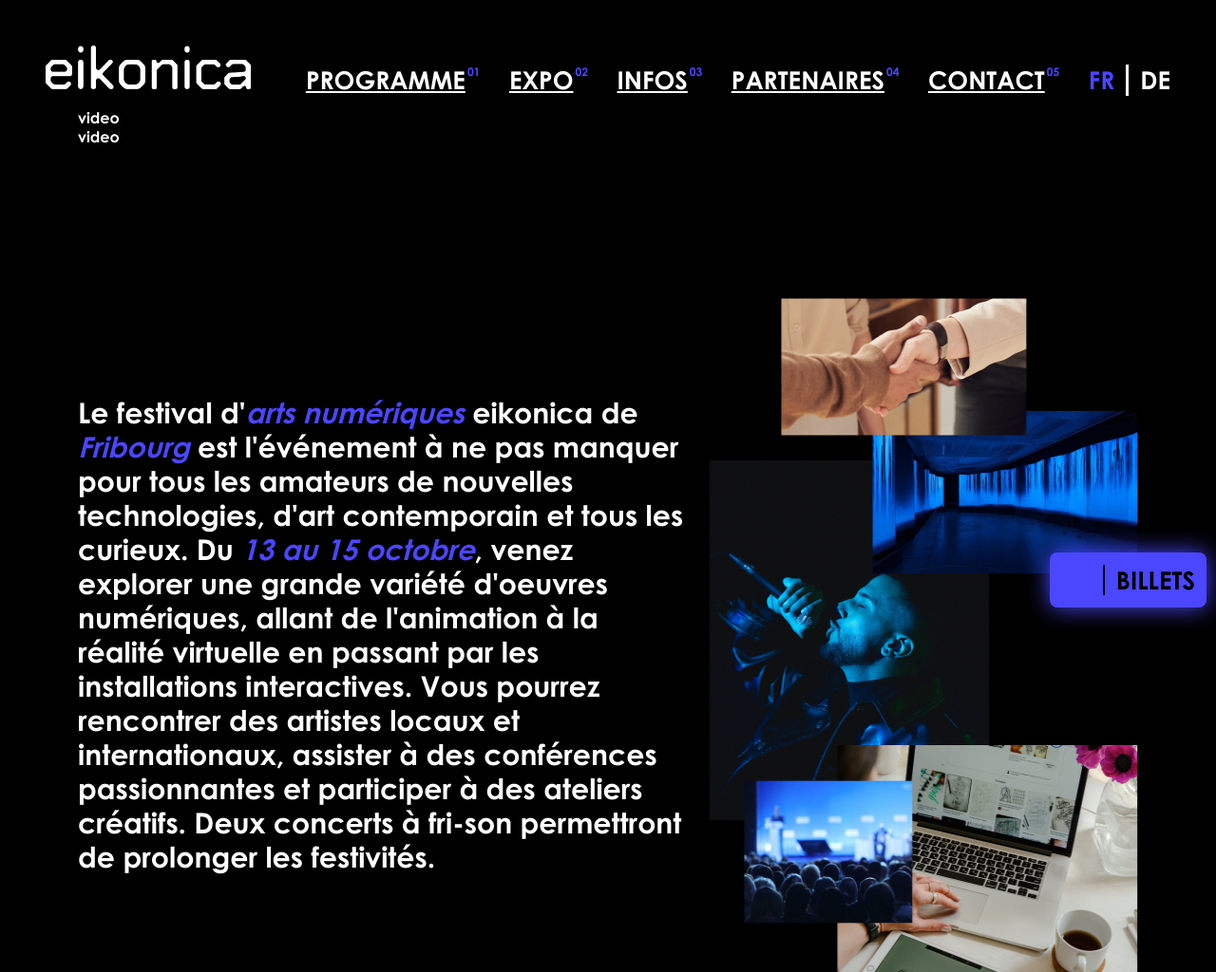
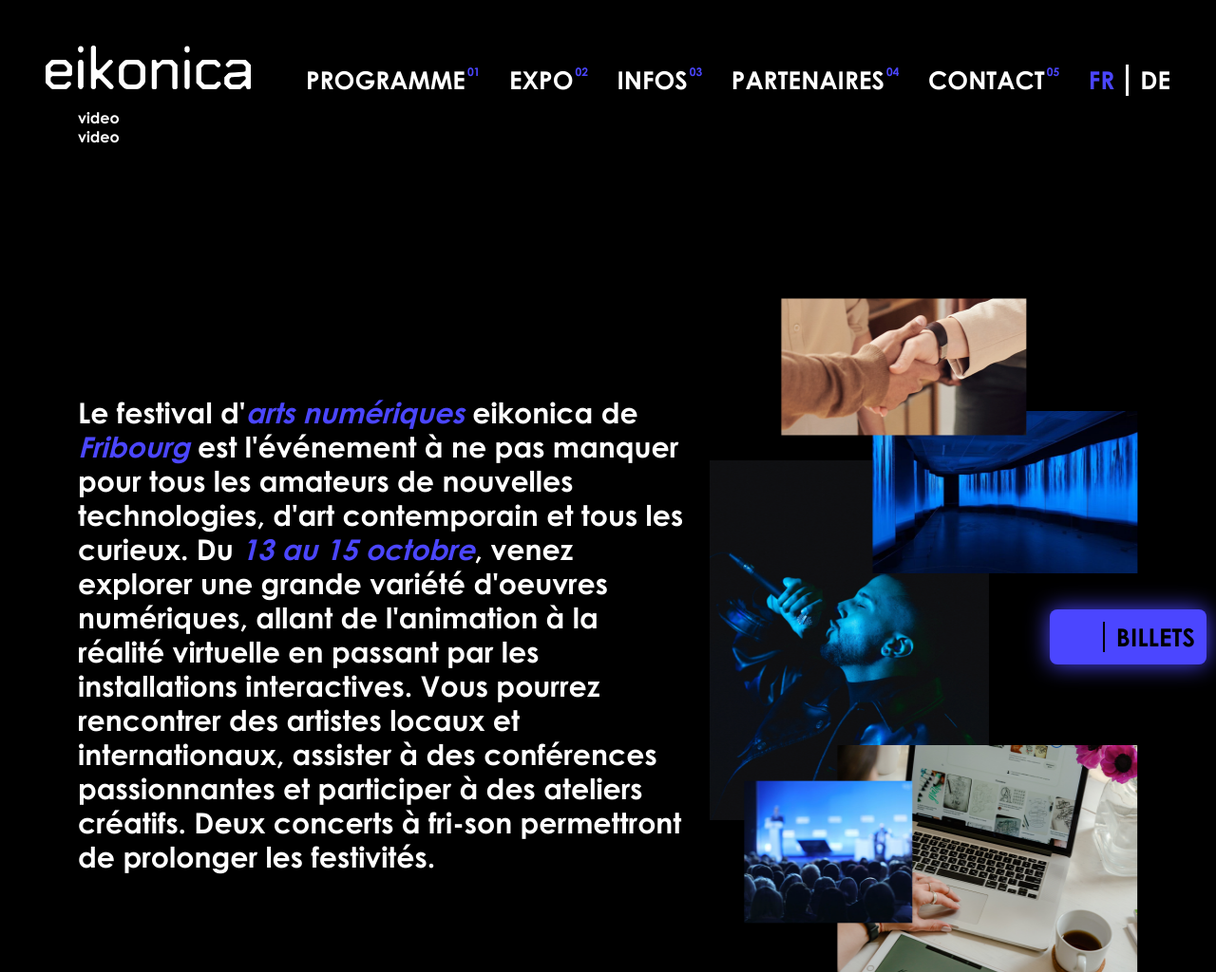
Before and after one commit to rebeccaschuell/eikonica-ppro, a website built with Parcel: page src/index.html in a window 1280 px wide. Shown: the top 1024 px of the page at 95% size. Built offline with nearby package versions, Linux system fonts and the light colour scheme.

Commit message:
ajout des hover et des liens

```diff
--- a/src/scss/_base.scss
+++ b/src/scss/_base.scss
@@ -62,3 +62,7 @@
 //   // background-color: rgba(86, 61, 124, 0.15);
 //   // border: 1px solid rgba(86, 61, 124, 0.2);
 // }
+
+a {
+  transition: 0.4s;
+}
--- a/src/scss/modules/_contact.scss
+++ b/src/scss/modules/_contact.scss
@@ -27,6 +27,7 @@
 
 .contact-logo {
   font-size: 40px;
+  transition: 0.4s;
 }
 
 .contact-logo:hover {
--- a/src/scss/modules/_navigation.scss
+++ b/src/scss/modules/_navigation.scss
@@ -59,3 +59,7 @@
 p.navigation-de-language {
   margin-right: 0;
 }
+
+.navigation a {
+  text-decoration: none;
+}
--- a/src/scss/modules/_ticketing.scss
+++ b/src/scss/modules/_ticketing.scss
@@ -3,7 +3,7 @@
   border: none;
   box-shadow: 0 0 24px var(--main-color);
   position: fixed;
-  bottom: 160px;
+  bottom: 100px;
   right: 10px;
   z-index: 4;
 }
```
